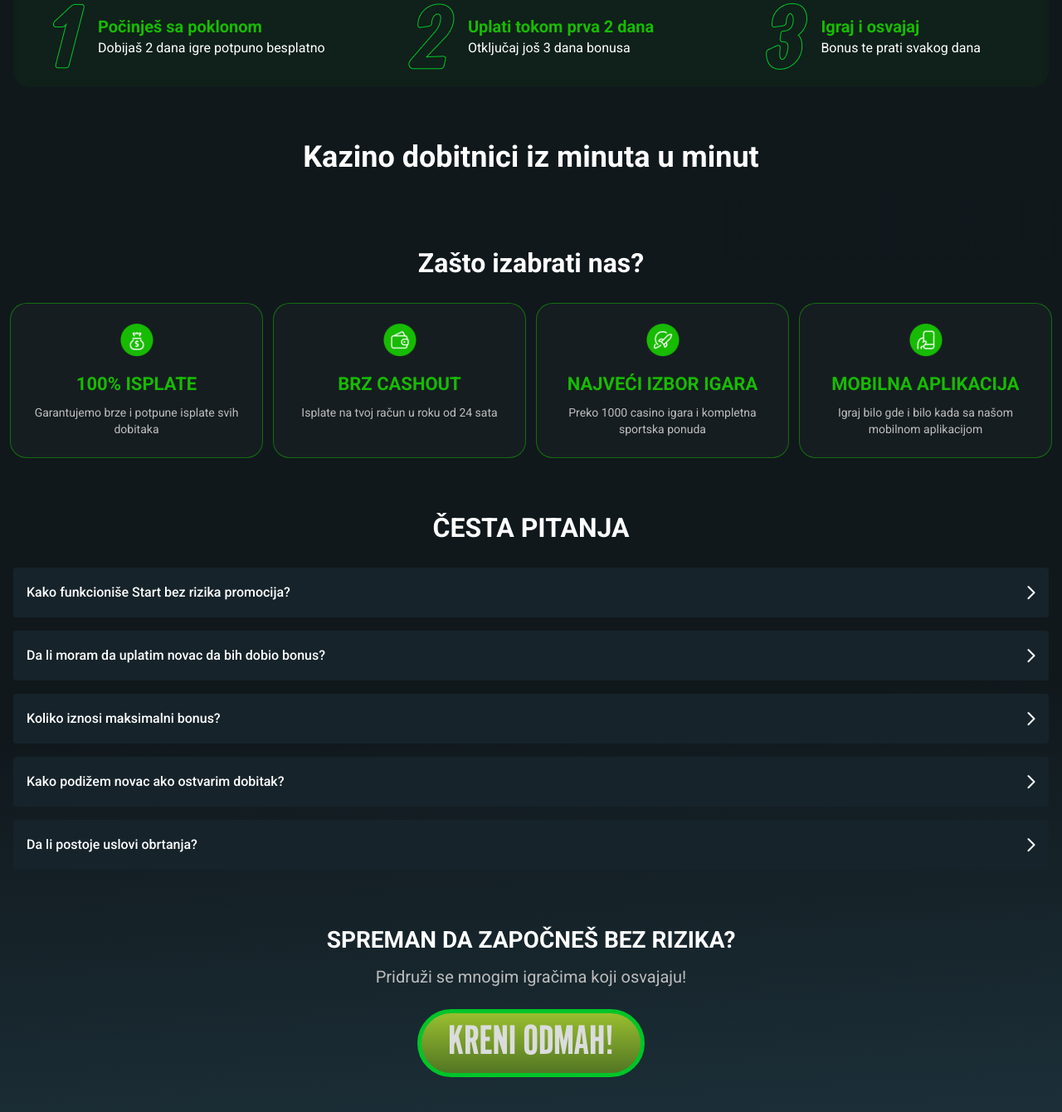
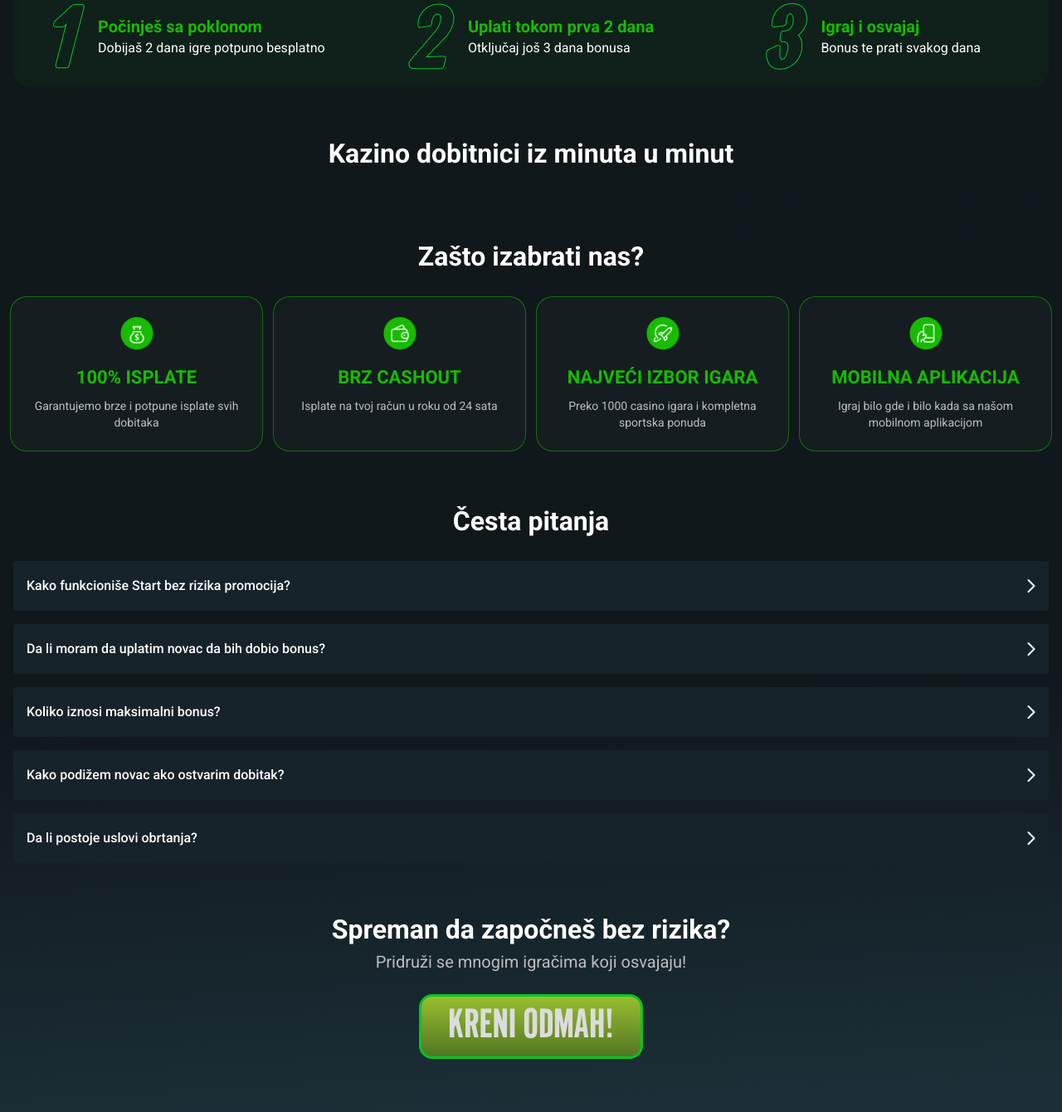
Before and after one commit to aleksandrajankovic/bonus-dobrodoslice-new, a plain HTML site: page index.html in a window 1280 px wide. Shown: the part 720-2060 px from the top of the page at 83% size. Drawn offline with nearby package versions, Linux system fonts and the light colour scheme; no server answers.

```diff
--- a/index.html
+++ b/index.html
@@ -410,7 +410,7 @@
 
       <!-- WINNERS SECTION -->
       <section class="px-4 py-8 overflow-x-hidden">
-        <h2 class="text-center text-4xl font-semibold mb-6 text-white">
+        <h2 class="text-center text-[32px] font-semibold mb-6 text-white leading-[1]">
           Kazino dobitnici iz minuta u minut
         </h2>
 
@@ -515,7 +515,7 @@
         "
       >
         <section class="px-4 py-8 bg-[transparent]">
-          <h2 class="text-center text-[32px] uppercase font-semibold mb-6">
+          <h2 class="text-center text-[32px] font-semibold mb-6">
             Česta pitanja
           </h2>
 
@@ -593,17 +593,17 @@
 
         <!-- FINAL CTA -->
         <section class="px-4 py-8 text-center">
-          <h2 class="text-[28px] font-semibold mb-2 uppercase">
-            SPREMAN DA ZAPOČNEŠ BEZ RIZIKA?
+          <h2 class="text-[32px] font-semibold mb-2 leading-[1]">
+            Spreman da započneš bez rizika?
           </h2>
           <p class="text-[20px] text-[#BDBDBD] mb-6">
             Pridruži se mnogim igračima koji osvajaju!
           </p>
           <button
-            class="mb-8 group relative overflow-hidden px-8 py-[6px] md:px-8 md:py-3 text-[28px] font-medium uppercase font-roboto text-white rounded-full transition duration-300 ease-out hover:scale-105 hover:shadow-[0_0_30px_rgba(23,187,0,0.8)]"
+            class="mb-8 group relative overflow-hidden px-8 py-[6px] md:px-8 md:py-3 text-[28px] font-medium uppercase font-roboto text-white rounded-[16px] transition duration-300 ease-out hover:scale-105 hover:shadow-[0_0_30px_rgba(23,187,0,0.8)]"
             style="
               background: linear-gradient(180deg, #99be2f 0%, #527623 100%);
-              border: 5px solid #00c529;
+              border: 3px solid #00c529;
             "
           >
             <!-- overlay prelaz -->
```
